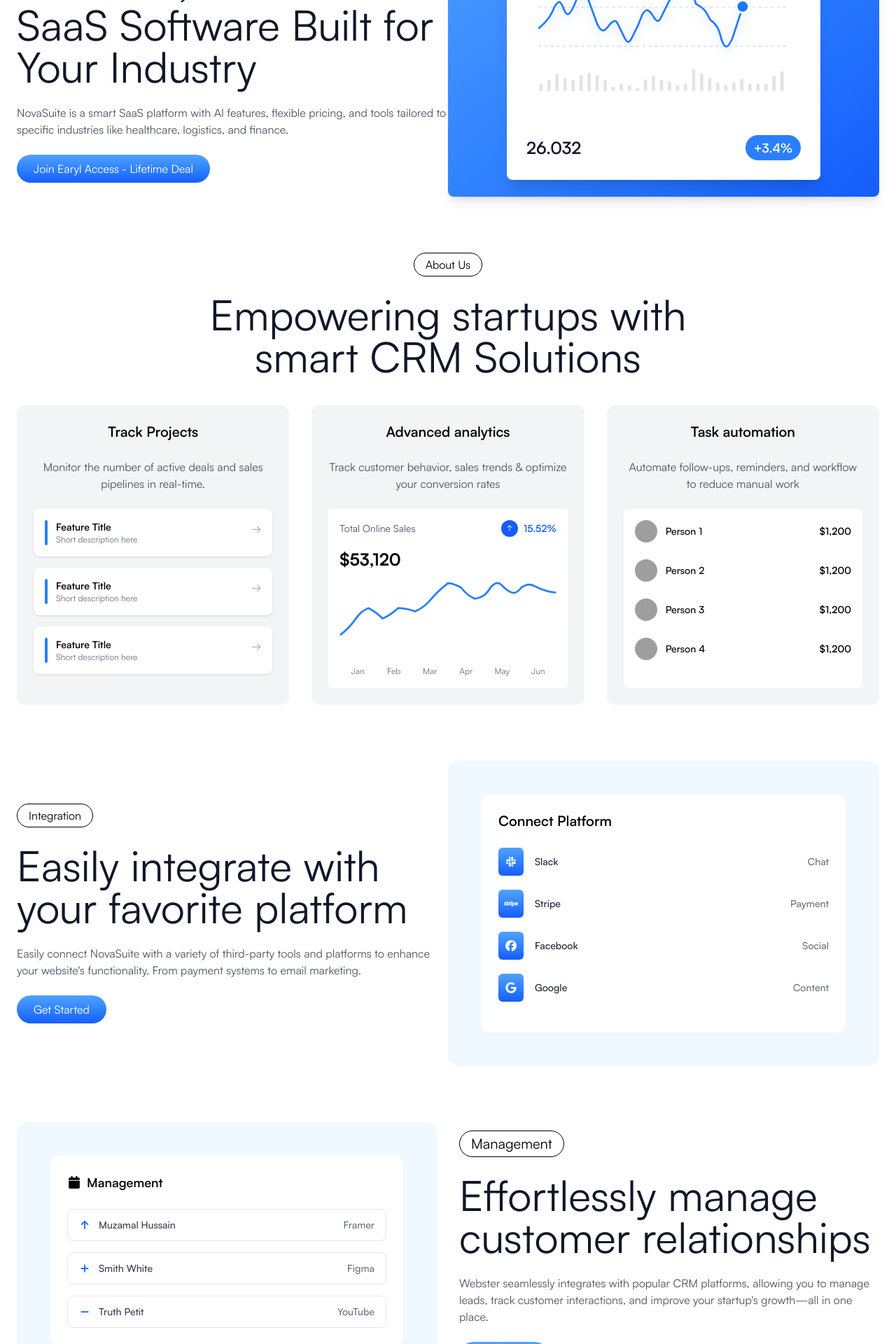
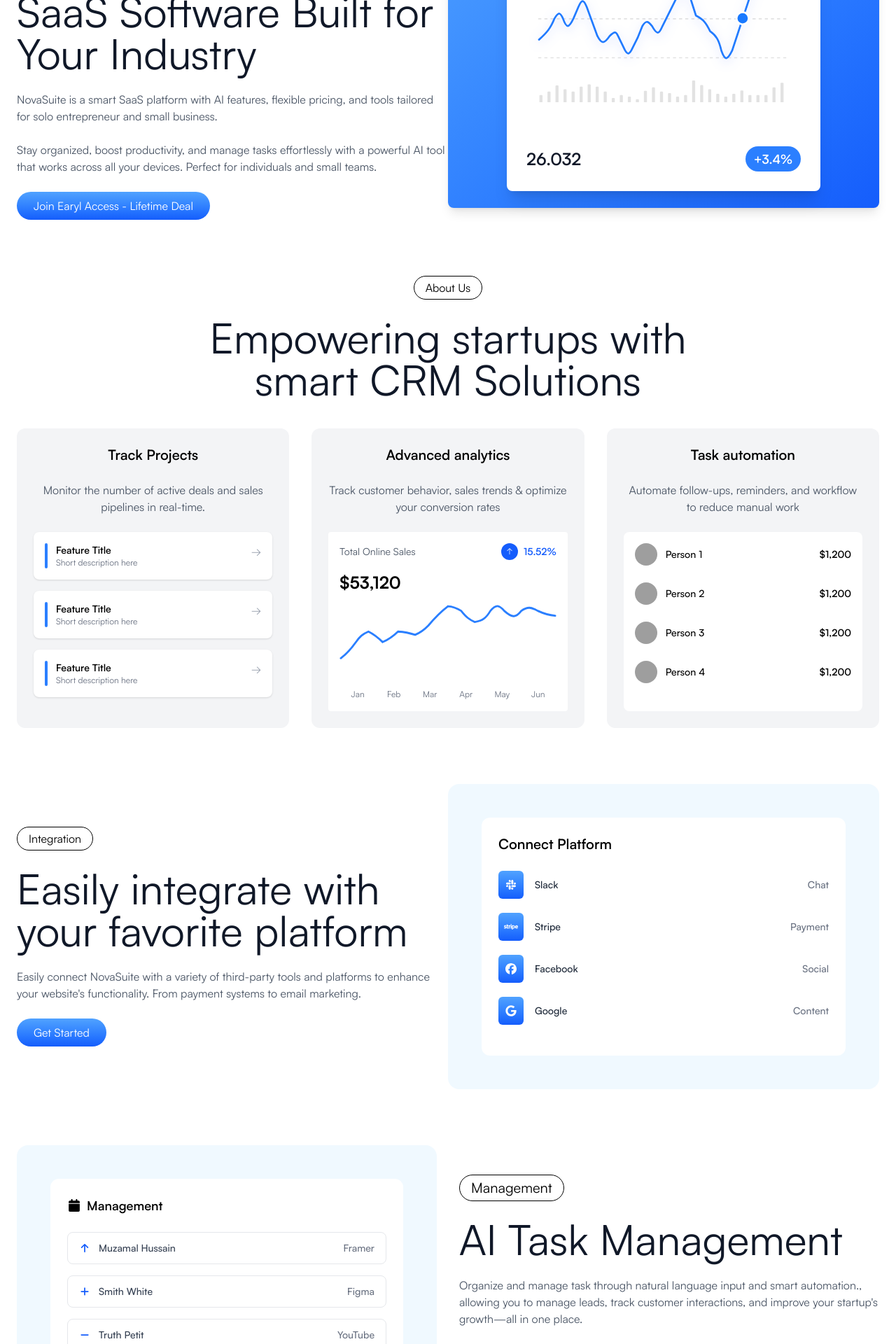
Before and after one commit to efmarcial-dev/nova-suite, a Next.js app: page / in a window 1280 px wide. Shown: the part 340-2260 px from the top of the page at 70% size. Built offline with nearby package versions, Linux system fonts and the light colour scheme; grey boxes are pictures that could not be loaded.

Commit message:
new update

```diff
--- a/app/page.tsx
+++ b/app/page.tsx
@@ -121,7 +121,10 @@ export default function Home() {
 
           {/* Body Text */}
           <p className="text-base text-gray-600">
-          NovaSuite is a smart SaaS platform with AI features, flexible pricing, and tools tailored to specific industries like healthcare, logistics, and finance.
+          NovaSuite is a smart SaaS platform with AI features, flexible pricing, and tools tailored for solo entrepreneur and small business.
+          </p>
+          <p className="text-base text-gray-600">
+            Stay organized, boost productivity, and manage tasks effortlessly with a powerful AI tool that works across all your devices. Perfect for individuals and small teams.
           </p>
 
           {/* Call to action button */}
@@ -387,12 +390,12 @@ export default function Home() {
 
           {/* H1 Title */}
           <h2 className="text-3xl lg:text-6xl font-regular text-gray-900">
-          Effortlessly manage customer relationships
+          AI Task Management
           </h2>
 
           {/* Body Text */}
           <p className="text-base text-gray-600">
-          Webster seamlessly integrates with popular CRM platforms, allowing you to manage leads, track customer interactions, and improve your startup&apos;s growth—all in one place.
+          Organize and manage task through natural language input and smart automation., allowing you to manage leads, track customer interactions, and improve your startup&apos;s growth—all in one place.
           </p>
 
           {/* Call to action button */}
```
